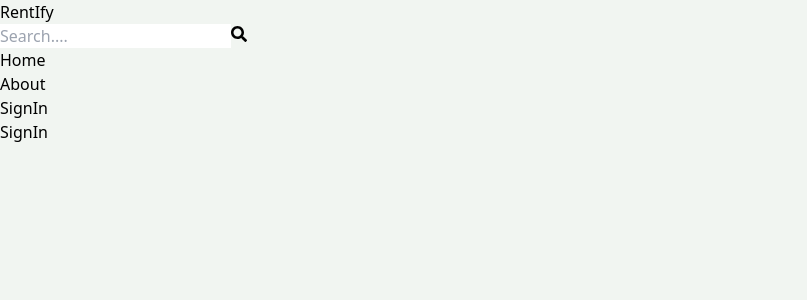
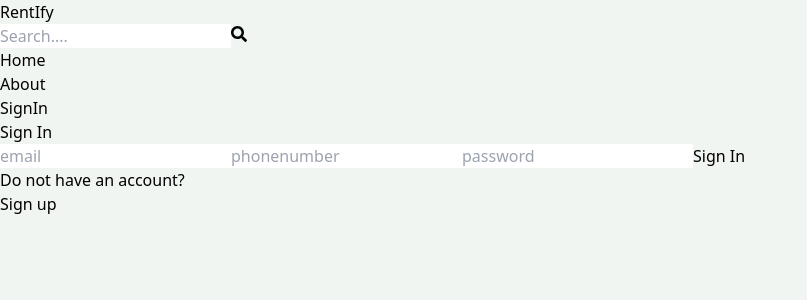
Before and after one commit to ay690/rentify_website, a React (Vite) app in the folder client/: page /sign-in in a window 1280 px wide. Shown: the top 300 px of the page, without its empty margins (0-807 px from the left). Built offline with nearby package versions, Linux system fonts and the light colour scheme.

Commit message:
update: sign in functionality

```diff
--- a/client/src/pages/SignIn.jsx
+++ b/client/src/pages/SignIn.jsx
@@ -1,11 +1,85 @@
+import { useState } from "react";
+import { Link, useNavigate } from "react-router-dom";
 
+const SignUp = () => {
+  const [formData, setFormData] = useState({});
+  const [error, setError] = useState(null);
+  const [loading, setLoading] = useState(false);
+  const navigate = useNavigate();
+  const handleChange = (e) => {
+    setFormData({
+      ...formData,
+      [e.target.id]: e.target.value,
+    });
+  };
+  const handleSubmit = async (e) => {
+    e.preventDefault();
+    try {
+      setLoading(true);
+      const res = await fetch("/server/auth/signin", {
+        method: "POST",
+        headers: {
+          "Content-Type": "application/json",
+        },
+        body: JSON.stringify(formData),
+      });
+      const data = await res.json();
+      console.log(data);
+      if (data.success === false) {
+        setLoading(false);
+        setError(data.message);
+        return;
+      }
+      setLoading(false);
+      setError(null);
+      navigate("/");
+    } catch (error) {
+      setLoading(false);
+      setError(error.message);
+    }
+  };
+  return (
+    <div className="max-w-lg p-3 mx-auto">
+      <h1 className="text-3xl font-semibold text-center my-7">Sign In</h1>
+      <form onSubmit={handleSubmit} className="flex flex-col gap-4">
+        <input
+          type="email"
+          placeholder="email"
+          className="p-3 border rounded-lg"
+          id="email"
+          onChange={handleChange}
+        />
+        <input
+          type="text"
+          placeholder="phonenumber"
+          className="p-3 border rounded-lg"
+          id="phonenumber"
+          onChange={handleChange}
+        />
+        <input
+          type="password"
+          placeholder="password"
+          className="p-3 border rounded-lg"
+          id="password"
+          onChange={handleChange}
+        />
 
-const SignIn = () => {
-  return (
-    <div>
-      SignIn
+        <button
+          disabled={loading}
+          className="p-3 text-white uppercase rounded-lg bg-slate-700 hover:opacity-95 disabled:opacity-80"
+        >
+          {loading ? "Loading..." : "Sign In"}
+        </button>
+      </form>
+      <div className="flex gap-2 mt-5">
+        <p>Do not have an account?</p>
+        <Link to={"/sign-up"}>
+          <span className="text-blue-700">Sign up</span>
+        </Link>
+      </div>
+      {error && <p className="mt-5 text-red-500">{error}</p>}
     </div>
-  )
-}
+  );
+};
 
-export default SignIn
+export default SignUp;
```
